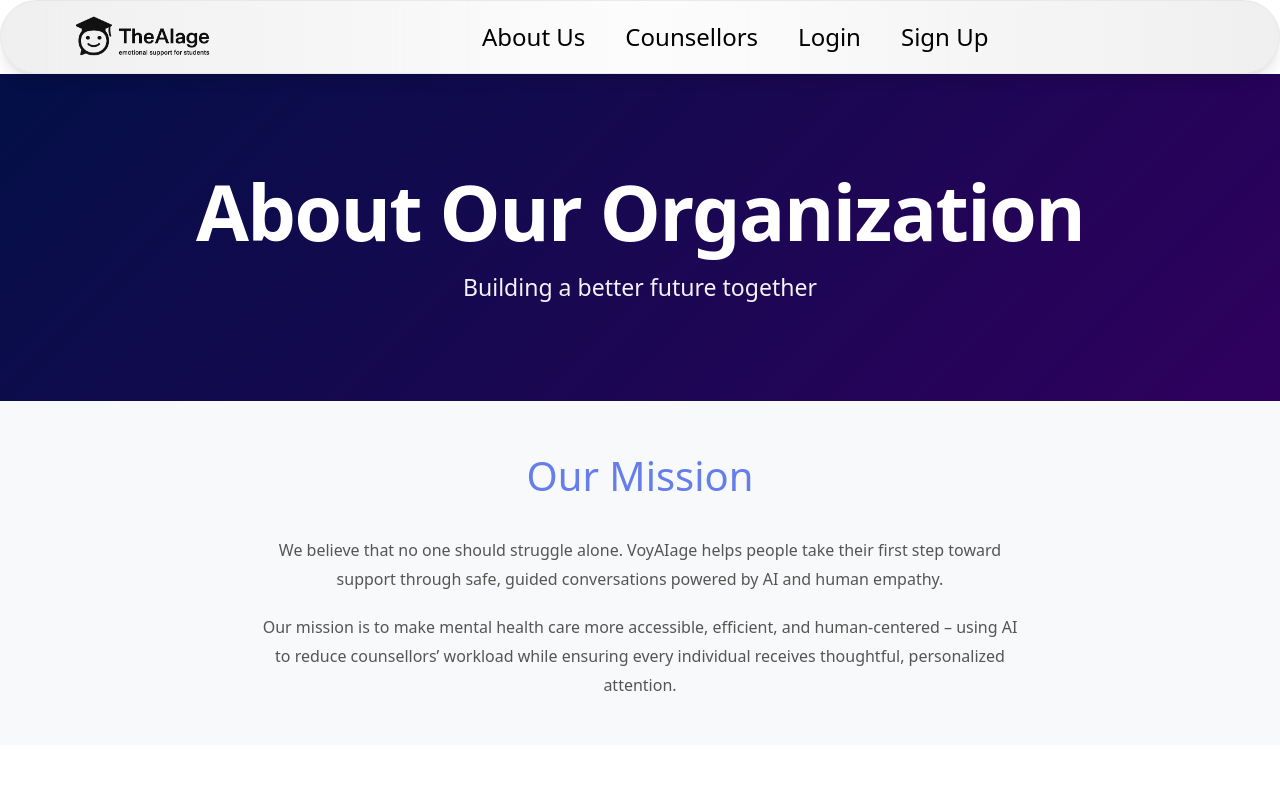
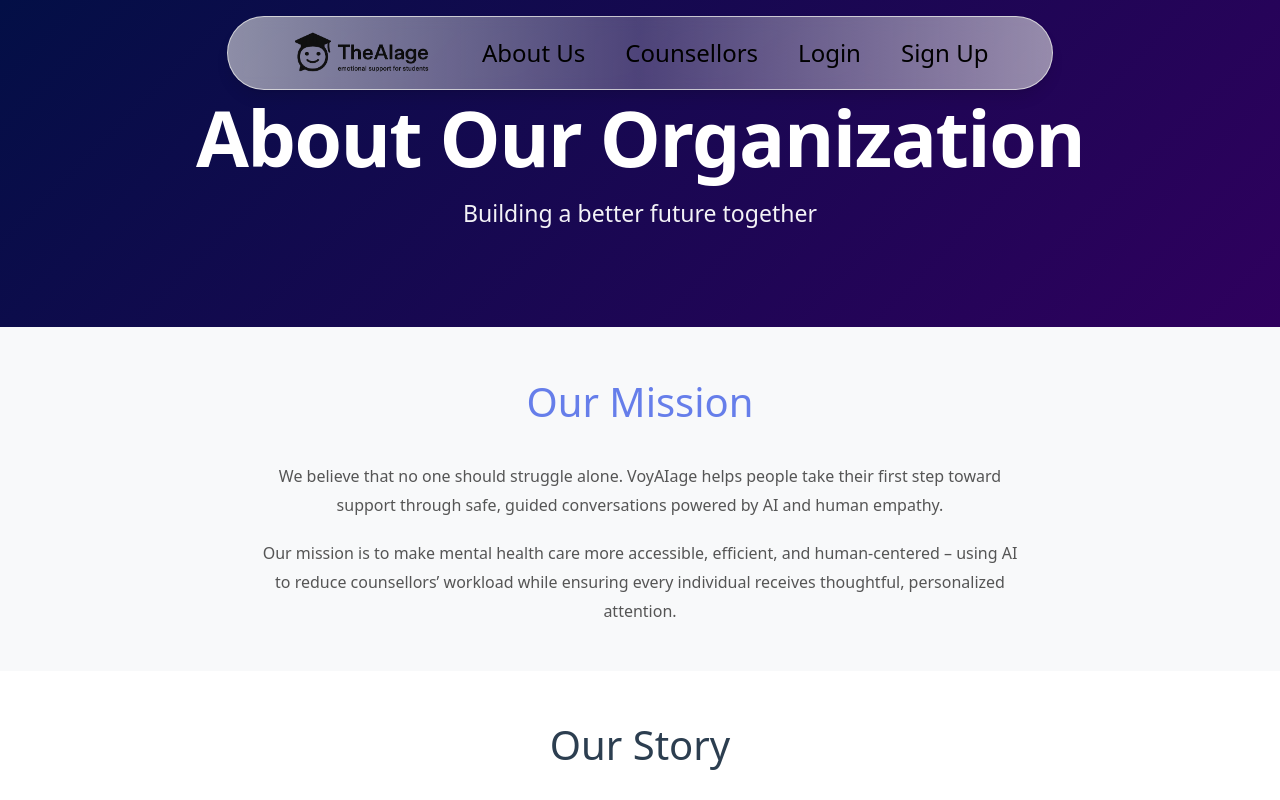
Before and after one commit to WonDeBuk/CSC10014-TheAIage, a React (Vite) app in the folder Client/: page /about in a window 1280 px wide. Shown: the top 800 px of the page. Built offline with nearby package versions, Linux system fonts and the light colour scheme; no server answers.

Commit message:
Phúc: Navibar Change and LazySection Update

```diff
--- a/Client/src/presentation/components/LandingPage/NaviBar.tsx
+++ b/Client/src/presentation/components/LandingPage/NaviBar.tsx
@@ -8,16 +8,16 @@ export default function NavBar() {
   const { user } = useAuth();
 
   return (
+    <div className="fixed inset-x-0 top-4 z-50 flex justify-center">
       <nav
         className="
+          inline-flex items-center justify-between gap-8
+          px-8 sm:px-10 py-3
           bg-gradient-to-r from-neutral-200/60 via-neutral-100/25 to-neutral-200/60
           backdrop-blur
-        rounded-2xl md:rounded-[999px]
+          rounded-full
           border border-neutral-200/80
           shadow-lg
-        px-8 sm:px-12 py-3
-        flex items-center justify-between gap-4
-        w-full max-w-screen-2xl mx-auto
         "
       >
         <div className="sm:px-6 w-full">
@@ -166,5 +166,6 @@ export default function NavBar() {
           </div>
         </div>
       </nav>
+    </div>
   );
 }
--- a/Client/src/presentation/pages/AboutPage/AboutPage.tsx
+++ b/Client/src/presentation/pages/AboutPage/AboutPage.tsx
@@ -1,29 +1,57 @@
-import React from "react";
+import React, { Suspense, lazy, memo } from "react";
 
 import NavBar from "@/presentation/components/LandingPage/NaviBar";
 import Hero from "@/presentation/components/AboutPage/Hero";
-import Mission from "@/presentation/components/AboutPage/Mission";
-import Story from "@/presentation/components/AboutPage/Story";
-import Team from "@/presentation/components/AboutPage/Team";
-import Values from "@/presentation/components/AboutPage/Values";
-import Help from "@/presentation/components/AboutPage/Help";
-import Donate from "@/presentation/components/AboutPage/Donate";
-import CTA from "@/presentation/components/AboutPage/CTA";
-import Footer from "@/presentation/components/LandingPage/Footer";
 
-export default function AboutPage() {
+// Lazy load các components không cần thiết ngay lập tức
+const Mission = lazy(() => import("@/presentation/components/AboutPage/Mission"));
+const Story = lazy(() => import("@/presentation/components/AboutPage/Story"));
+const Team = lazy(() => import("@/presentation/components/AboutPage/Team"));
+const Values = lazy(() => import("@/presentation/components/AboutPage/Values"));
+const Help = lazy(() => import("@/presentation/components/AboutPage/Help"));
+const Donate = lazy(() => import("@/presentation/components/AboutPage/Donate"));
+const CTA = lazy(() => import("@/presentation/components/AboutPage/CTA"));
+const Footer = lazy(() => import("@/presentation/components/LandingPage/Footer"));
+
+// Fallback component cho loading
+const SectionFallback = memo(() => (
+  <div className="min-h-[300px] flex items-center justify-center">
+    <div className="animate-pulse text-gray-400">Loading...</div>
+  </div>
+));
+SectionFallback.displayName = "SectionFallback";
+
+function AboutPage() {
   return (
     <main>
       <NavBar />
       <Hero />
+      <Suspense fallback={<SectionFallback />}>
         <Mission />
+      </Suspense>
+      <Suspense fallback={<SectionFallback />}>
         <Story />
+      </Suspense>
+      <Suspense fallback={<SectionFallback />}>
         <Team />
+      </Suspense>
+      <Suspense fallback={<SectionFallback />}>
         <Values />
+      </Suspense>
+      <Suspense fallback={<SectionFallback />}>
         <Help />
+      </Suspense>
+      <Suspense fallback={<SectionFallback />}>
         <Donate />
+      </Suspense>
+      <Suspense fallback={<SectionFallback />}>
         <CTA />
+      </Suspense>
+      <Suspense fallback={<div className="min-h-[200px]" />}>
         <Footer />
+      </Suspense>
     </main>
   );
 }
+
+export default memo(AboutPage);
--- a/Client/src/presentation/pages/LandingPage/LandingPage.tsx
+++ b/Client/src/presentation/pages/LandingPage/LandingPage.tsx
@@ -1,17 +1,42 @@
-import { useEffect, useState } from "react";
+import { useEffect, useState, Suspense, lazy, memo, useCallback } from "react";
 import "@/presentation/styles/landing.css";
 import NaviBar from "@/presentation/components/LandingPage/NaviBar";
 import { Hero } from "@/presentation/components/LandingPage/Hero";
-import { Features } from "@/presentation/components/LandingPage/Features";
-import { CTASection } from "@/presentation/components/LandingPage/CTASection";
-import Footer from "@/presentation/components/LandingPage/Footer";
-import { HowItWorks } from "@/presentation/components/LandingPage/HowItWorks";
-import ConcernSection from "@/presentation/components/LandingPage/ConcernSection";
-import TestimonialsSection from "@/presentation/components/LandingPage/TestimonialsSection";
-import FreeTestSection from "@/presentation/components/LandingPage/FreeTestSection";
 import { ScrollReveal } from "@/presentation/components/LandingPage/ScrollReveal";
 
-export default function LandingPage() {
+// Lazy load các components không cần thiết ngay lập tức
+const Features = lazy(() =>
+  import("@/presentation/components/LandingPage/Features").then(m => ({ default: m.Features }))
+);
+const CTASection = lazy(() =>
+  import("@/presentation/components/LandingPage/CTASection").then(m => ({ default: m.CTASection }))
+);
+const Footer = lazy(() =>
+  import("@/presentation/components/LandingPage/Footer")
+);
+const HowItWorks = lazy(() =>
+  import("@/presentation/components/LandingPage/HowItWorks").then(m => ({ default: m.HowItWorks }))
+);
+const ConcernSection = lazy(() =>
+  import("@/presentation/components/LandingPage/ConcernSection")
+);
+const TestimonialsSection = lazy(() =>
+  import("@/presentation/components/LandingPage/TestimonialsSection")
+);
+const FreeTestSection = lazy(() =>
+  import("@/presentation/components/LandingPage/FreeTestSection")
+);
+
+// Fallback component cho loading
+const SectionFallback = memo(() => (
+  <div className="min-h-[400px] flex items-center justify-center">
+    <div className="animate-pulse text-gray-400">Loading...</div>
+  </div>
+));
+SectionFallback.displayName = "SectionFallback";
+
+// Memoize LandingPage để tránh re-render không cần thiết
+function LandingPage() {
   const [toast, setToast] = useState("");
 
   useEffect(() => {
@@ -32,12 +57,13 @@ export default function LandingPage() {
     return () => document.removeEventListener("click", handler);
   }, []);
 
-  const onCTA = () => {
+  // Memoize callback để tránh re-render children
+  const onCTA = useCallback(() => {
     setToast(
       "Thank you! We will contact you to schedule a consultation as soon as possible."
     );
     setTimeout(() => setToast(""), 3000);
-  };
+  }, []);
 
   return (
     <div className="min-h-full flex flex-col">
@@ -52,38 +78,52 @@ export default function LandingPage() {
       <main className="flex-grow">
         <ScrollReveal>
           <section id="concerns">
+            <Suspense fallback={<SectionFallback />}>
             <ConcernSection />
+            </Suspense>
           </section>
         </ScrollReveal>
 
         <ScrollReveal>
           <section id="about">
+            <Suspense fallback={<SectionFallback />}>
             <Features />
+            </Suspense>
           </section>
         </ScrollReveal>
 
         <ScrollReveal>
+          <Suspense fallback={<SectionFallback />}>
           <HowItWorks />
+          </Suspense>
         </ScrollReveal>
 
         <ScrollReveal>
           <section id="testimonials">
+            <Suspense fallback={<SectionFallback />}>
             <TestimonialsSection />
+            </Suspense>
           </section>
         </ScrollReveal>
 
         <ScrollReveal>
           <section id="test">
+            <Suspense fallback={<SectionFallback />}>
             <FreeTestSection />
+            </Suspense>
           </section>
         </ScrollReveal>
 
         <ScrollReveal>
+          <Suspense fallback={<SectionFallback />}>
           <CTASection onCTA={onCTA} />
+          </Suspense>
         </ScrollReveal>
       </main>
 
+      <Suspense fallback={<div className="min-h-[200px]" />}>
       <Footer />
+      </Suspense>
 
       {toast && (
         <div className="fixed top-4 right-4 bg-green-500 text-white px-6 py-3 rounded-lg shadow-lg z-50 transition-opacity">
@@ -93,3 +133,5 @@ export default function LandingPage() {
     </div>
   );
 }
+
+export default memo(LandingPage);
```
Lines whose indentation alone changed are shown as unchanged.
